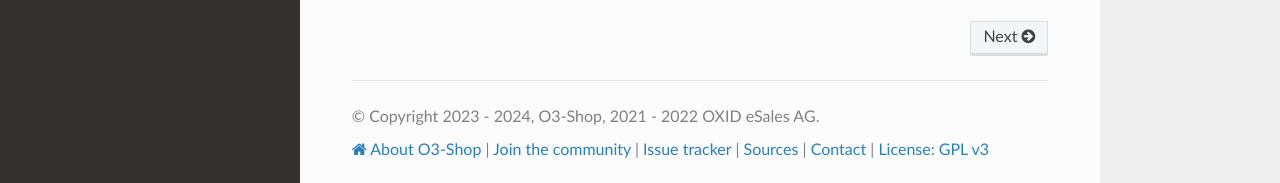
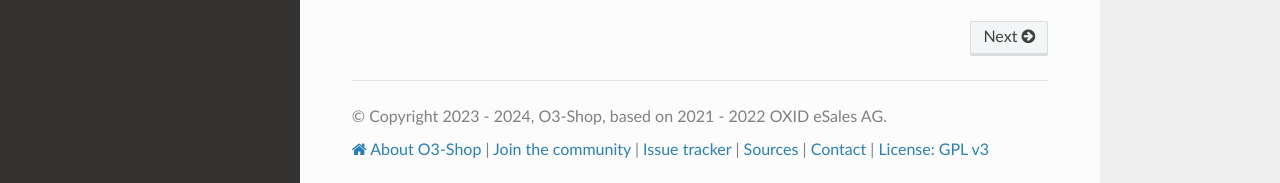
Before and after one commit to o3-shop/o3-documentation, a Sphinx documentation site: the page built from source/index.md, in a window 1280 px wide and 1015 px high. Shown: the part 829-1012 px from the top of the window. Built offline with Sphinx 7.4.7 and the Read the Docs theme 2.0.0, drawn with Linux system fonts in a browser that asks for light colours.

Commit message:
Update conf.py

```diff
--- a/source/conf.py
+++ b/source/conf.py
@@ -10,7 +10,7 @@ import os
 import datetime as dt
 
 project = 'O3-Shop'
-copyright = '2023 - {}, O3-Shop, 2021 - 2022 OXID eSales AG'.format(dt.date.today().year)
+copyright = '2023 - {}, O3-Shop, based on 2021 - 2022 OXID eSales AG'.format(dt.date.today().year)
 author = 'O3-Shop Community'
 
 # The short X.Y version
```
